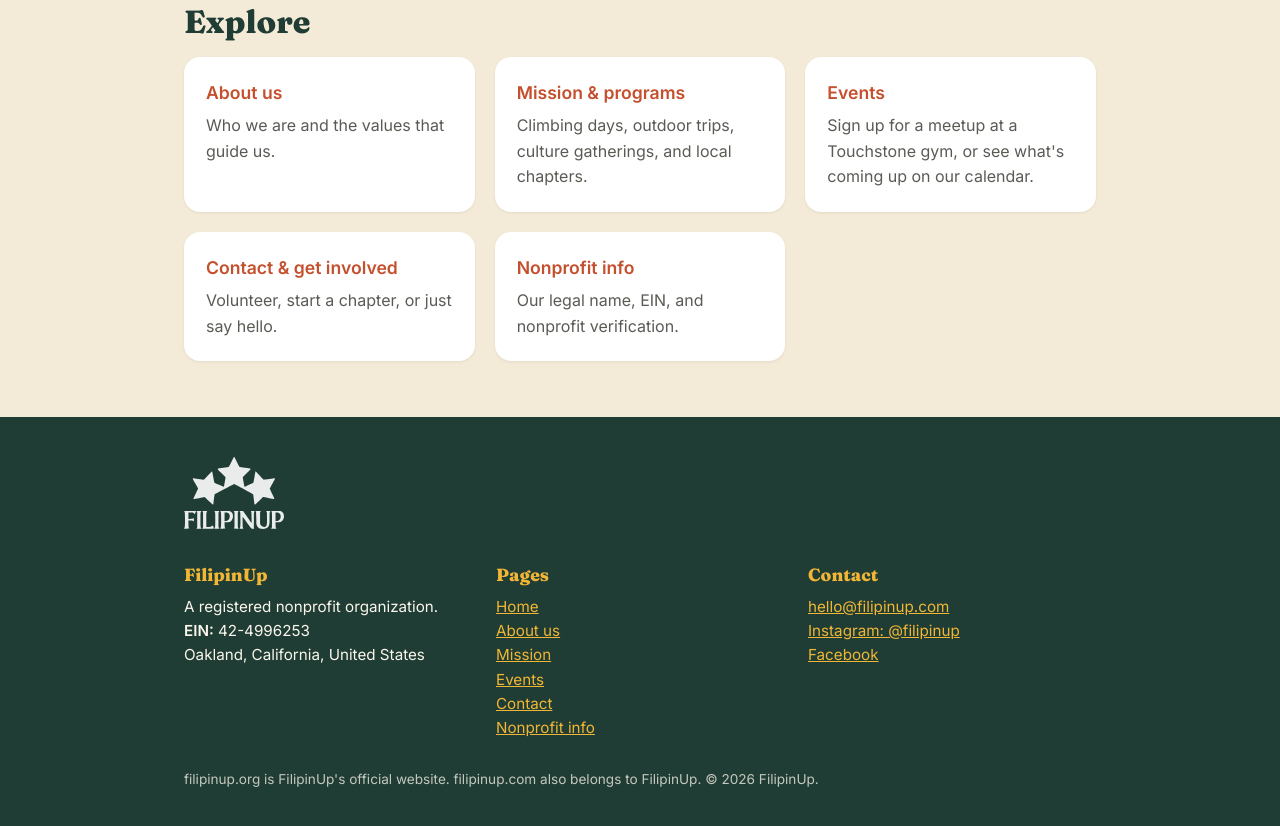
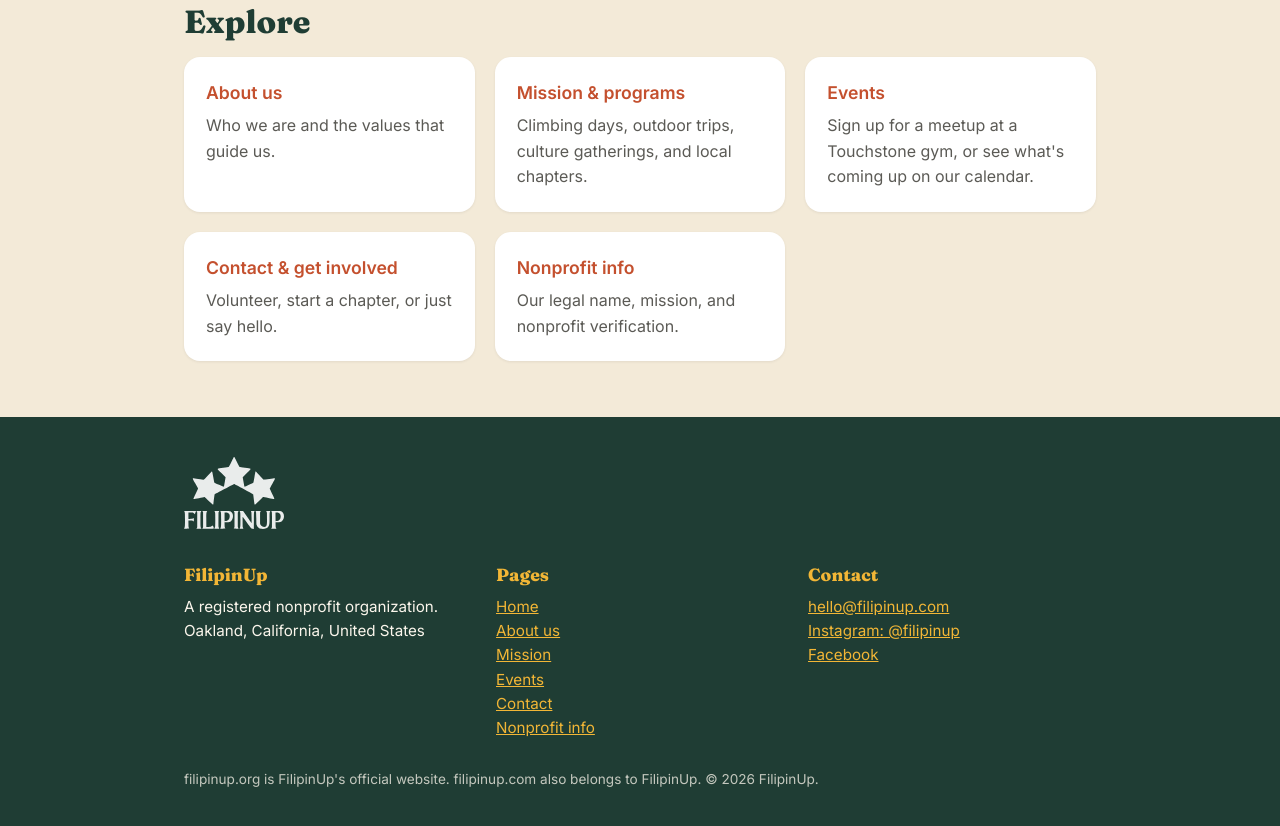
Before and after one commit to adria-n/filipinup, a plain HTML site: page index.html in a window 1280 px wide. Shown: the part 1199-2025 px from the top of the page. Drawn offline with Linux system fonts and the light colour scheme.

Commit message:
Remove EIN from the site
Co-Authored-By: Claude Opus 5.5 <noreply@anthropic.com>

```diff
--- a/index.html
+++ b/index.html
@@ -70,7 +70,7 @@
         </a>
         <a class="card" href="nonprofit.html">
           <h3>Nonprofit info</h3>
-          <p>Our legal name, EIN, and nonprofit verification.</p>
+          <p>Our legal name, mission, and nonprofit verification.</p>
         </a>
       </div>
     </div>
@@ -84,7 +84,6 @@
       <div>
         <h4>FilipinUp</h4>
         <p>A registered nonprofit organization.<br>
-        <strong>EIN:</strong> 42-4996253<br>
         Oakland, California, United States</p>
       </div>
       <div>
```
Also changed, not shown: about.html (+0 -2 lines), contact.html (+0 -1 lines), events.html (+0 -1 lines), mission.html (+0 -1 lines), nonprofit.html (+1 -3 lines).
